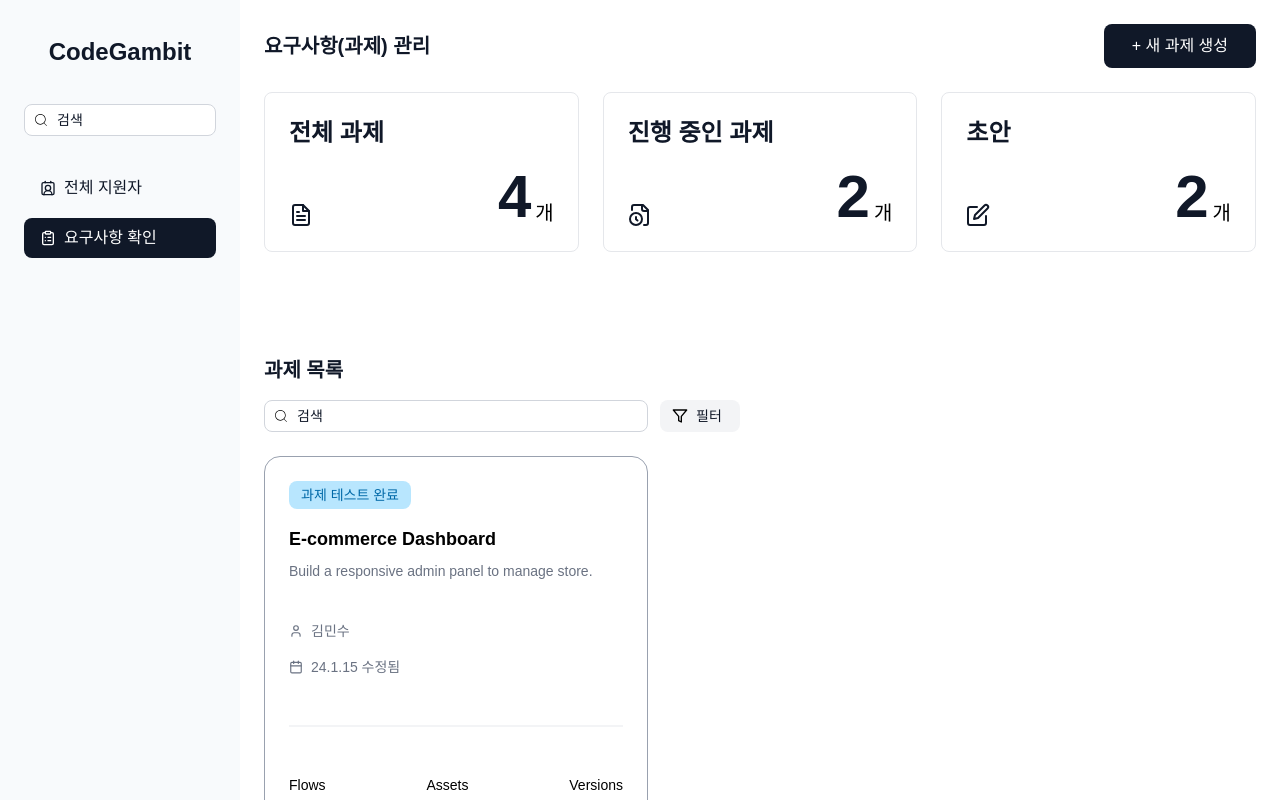
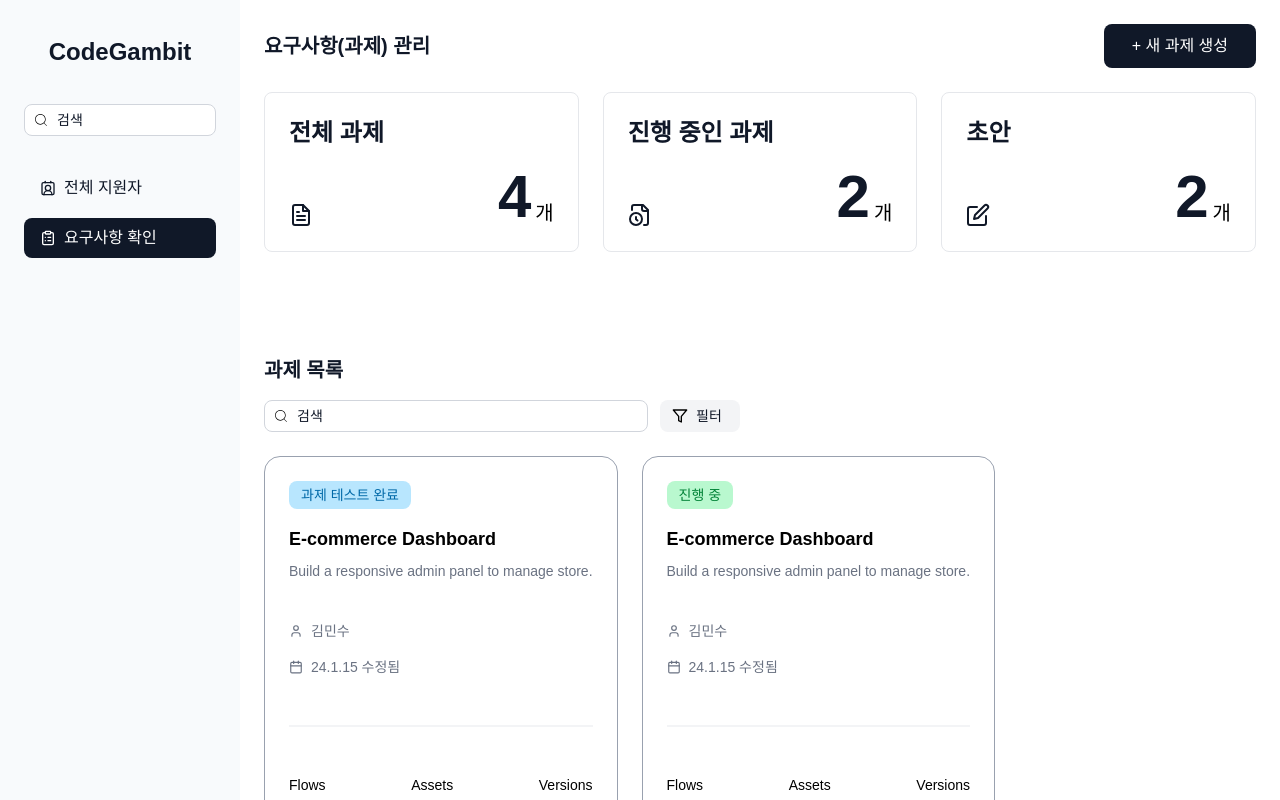
Before and after one commit to llmTestTool/codegambit-front, a React (Vite) app: page /assignlist in a window 1280 px wide. Shown: the top 800 px of the page. Built offline with nearby package versions, Linux system fonts and the light colour scheme; a web font is replaced by a local one.

Commit message:
feat: mock data 및 요구사항 확인 페이지 구현

```diff
--- /dev/null
+++ b/src/mock/mockCardsData.ts
@@ -0,0 +1,70 @@
+import { assignCardDto, AssignmentStatus } from '../type/assignlist/assignCardDto';
+
+export const mockCardsData : assignCardDto[] = [
+  {
+    id: 1,
+    status: "done",
+    title: "E-commerce Dashboard",
+    description: "Build a responsive admin panel to manage store.",
+    owner: "김민수",
+    updatedAt: "24.1.15 수정됨",
+    flows: 2,
+    assets: 1523,
+    versions: 297,
+  },
+  {
+    id: 2,
+    status: "ing",
+    title: "E-commerce Dashboard",
+    description: "Build a responsive admin panel to manage store.",
+    owner: "김민수",
+    updatedAt: "24.1.15 수정됨",
+    flows: 2,
+    assets: 1523,
+    versions: 297,
+  },
+  {
+    id: 3,
+    status: "first",
+    title: "E-commerce Dashboard",
+    description: "Build a responsive admin panel to manage store.",
+    owner: "김민수",
+    updatedAt: "24.1.15 수정됨",
+    flows: 2,
+    assets: 1523,
+    versions: 297,
+  },
+  {
+    id: 4,
+    status: "ing",
+    title: "E-commerce Dashboard",
+    description: "Build a responsive admin panel to manage store.",
+    owner: "김민수",
+    updatedAt: "24.1.15 수정됨",
+    flows: 2,
+    assets: 1523,
+    versions: 297,
+  },
+  {
+    id: 5,
+    status: "done",
+    title: "E-commerce Dashboard",
+    description: "Build a responsive admin panel to manage store.",
+    owner: "김민수",
+    updatedAt: "24.1.15 수정됨",
+    flows: 2,
+    assets: 1523,
+    versions: 297,
+  },
+  {
+    id: 6,
+    status: "done",
+    title: "E-commerce Dashboard",
+    description: "Build a responsive admin panel to manage store.",
+    owner: "김민수",
+    updatedAt: "24.1.15 수정됨",
+    flows: 2,
+    assets: 1523,
+    versions: 297,
+  },
+]
--- a/src/page/AssignList/AssginCardGrid.tsx
+++ b/src/page/AssignList/AssginCardGrid.tsx
@@ -1,7 +1,18 @@
-const AssginCardGrid = () => {
-  return (
-    <div className="flex flex-wrap"></div>
-  )
+import AssignCard from './AssignCard';
+import { assignCardDto } from '../../type/assignlist/assignCardDto';
+
+interface Props {
+  mockCardsData: assignCardDto[];
 }
 
-export default AssginCardGrid
+const AssignCardGrid = ({mockCardsData}: Props) => {
+  return (
+    <div className="flex flex-wrap gap-6">
+      {mockCardsData.map((card) => (
+        <AssignCard key={card.id} {...card} />
+      ))}
+    </div>
+  );
+};
+
+export default AssignCardGrid;
--- a/src/page/AssignList/AssignListPage.tsx
+++ b/src/page/AssignList/AssignListPage.tsx
@@ -2,7 +2,8 @@ import { Link } from 'react-router-dom';
 import StatusBox from './StatusBox';
 import { CiSearch } from 'react-icons/ci';
 import { FiFilter } from "react-icons/fi";
-import AssignCard from './AssignCard';
+import AssignCardGrid from './AssginCardGrid';
+import { mockCardsData} from '../../mock/mockCardsData';
 
 
 const AssignListPage = () => {
@@ -30,17 +31,8 @@ const AssignListPage = () => {
             <span className="text-gray-900 text-sm font-medium">필터</span>
           </div>
         </div>
-        <AssignCard
-          id={1}
-          status="done"
-          title="E-commerce Dashboard"
-          description="Build a responsive admin panel to manage store."
-          owner="김민수"
-          updatedAt="24.1.15 수정됨"
-          flows={2}
-          assets={1523}
-          versions={297}
-        />
+
+        <AssignCardGrid mockCardsData={mockCardsData} />
 
       </div>
     </div>
```
